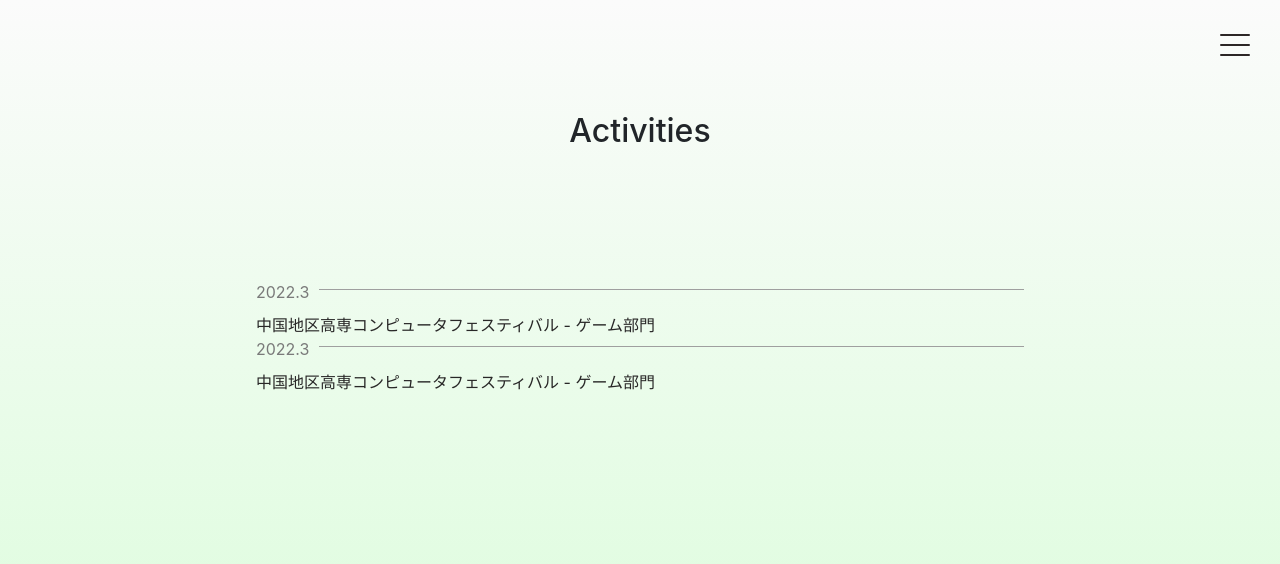
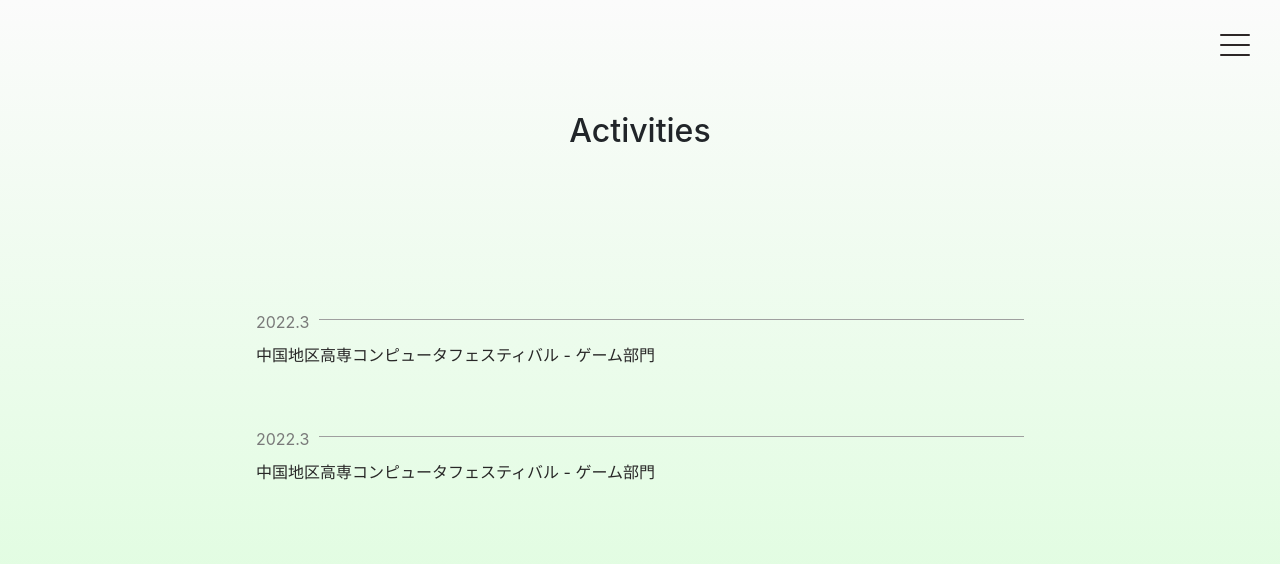
Before and after one commit to Izu-TABI/HomePage, a React (Create React App) app: page /activities in a window 1280 px wide. Shown: the top 564 px of the page. Built offline with nearby package versions, Linux system fonts and the light colour scheme; the HTML template or start-up script is replaced by a standard one.

Commit message:
[Add]CSS for activities

```diff
--- a/src/App.css
+++ b/src/App.css
@@ -187,6 +187,7 @@ nav .inner ul li a:hover {
   white-space: nowrap;
 }
 .main .contents .block-txt {
+  margin-top: 30px;
   position: relative;
 }
 .main .contents .block-txt .block-date {
--- a/src/App.scss
+++ b/src/App.scss
@@ -209,6 +209,7 @@ nav {
     }
 
     .block-txt {
+      margin-top: 30px;
       position: relative;
       .block-date {
         color: rgb(122, 122, 122);
```
Also changed, not shown: 1 other file (tests, documents, lock files or other folders).
